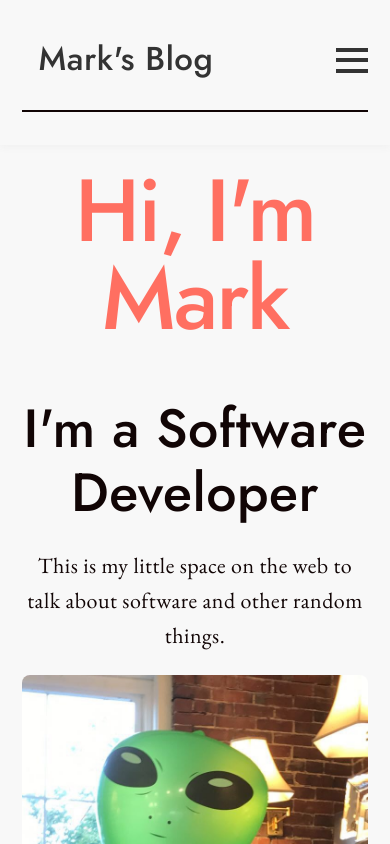
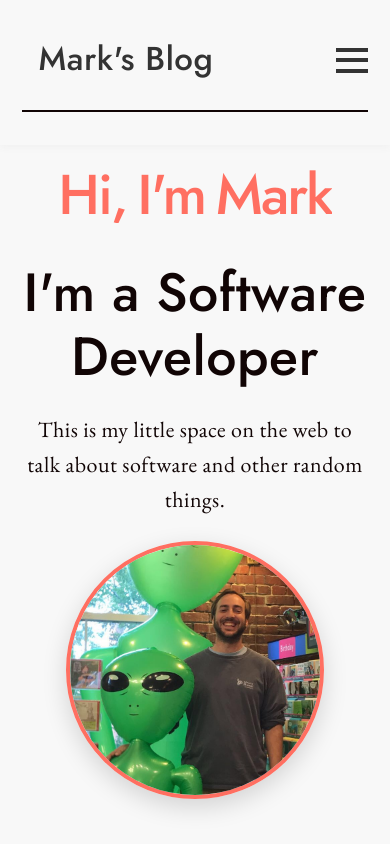
Before and after one commit to mtoutcalt/markoutcalt, an Astro site: page / in a window 390 px wide. Shown: the top 844 px of the page. Built offline with nearby package versions, Linux system fonts and the light colour scheme; Astro itself is replaced by a stand-in of ours.

Commit message:
make homepage image circular and cropped

```diff
--- a/src/pages/index.astro
+++ b/src/pages/index.astro
@@ -23,7 +23,10 @@ import { SITE_TITLE, SITE_DESCRIPTION } from '../consts';
 			<h1 class="caution">Hi, I'm Mark</h1>
 			<h2 class="title">I'm a Software Developer</h2>
 			<p>This is my little space on the web to talk about software and other random things.</p>
-			<Image src={me_alien_pic} alt="author" width="400" height="400" />
+
+			<div class="profile-image">
+				<Image src={me_alien_pic} alt="Mark Outcalt, Software Developer" width="300" height="300" />
+			</div>
 
 			<!-- Contact Section -->
 			<section class="contact">
@@ -63,6 +66,31 @@ main {
 	text-align: center;
 }
 
+/* Circular Profile Image Styles */
+.profile-image {
+	width: 300px;
+	height: 300px;
+	margin: 2rem auto;
+	border-radius: 50%;
+	overflow: hidden;
+	border: 4px solid var(--color-theme-1);
+	box-shadow: 0 8px 24px rgba(0, 0, 0, 0.15);
+	transition: transform 0.3s ease, box-shadow 0.3s ease;
+}
+
+.profile-image:hover {
+	transform: scale(1.05);
+	box-shadow: 0 12px 32px rgba(0, 0, 0, 0.2);
+}
+
+.profile-image img {
+	width: 100%;
+	height: 100%;
+	object-fit: cover;
+	object-position: center;
+}
+
+/* Contact Section Styles */
 .contact {
 	margin: 3rem auto 2rem;
 	max-width: 400px;
@@ -124,9 +152,15 @@ main {
 	.contact-link {
 		min-width: 200px;
 	}
+
+	.profile-image {
+		width: 250px;
+		height: 250px;
+		margin: 1.5rem auto;
+	}
 }
 
-/* Your existing caution styles */
+/* Header animation styles */
 .caution {
 	position: relative;
 	display: inline-block;
@@ -162,4 +196,10 @@ main {
 .caution:hover::before {
 	transform: skewX(-30deg) translateX(120%);
 }
+
+@media (max-width: 720px) {
+	.caution {
+		font-size: 3.5rem;
+	}
+}
 </style>
```
